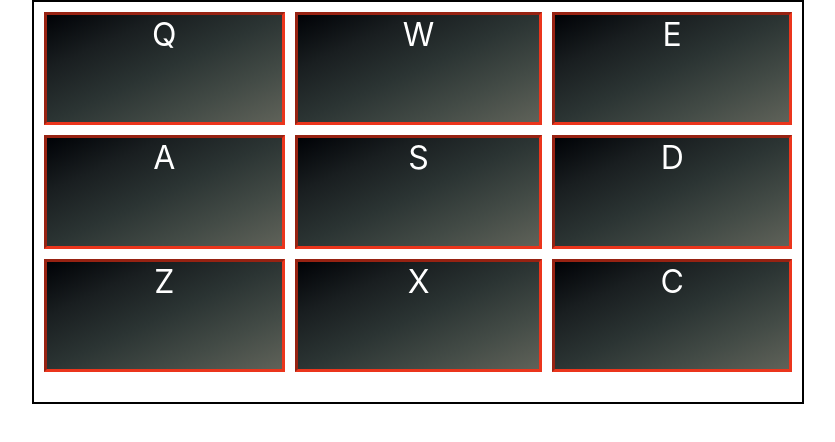
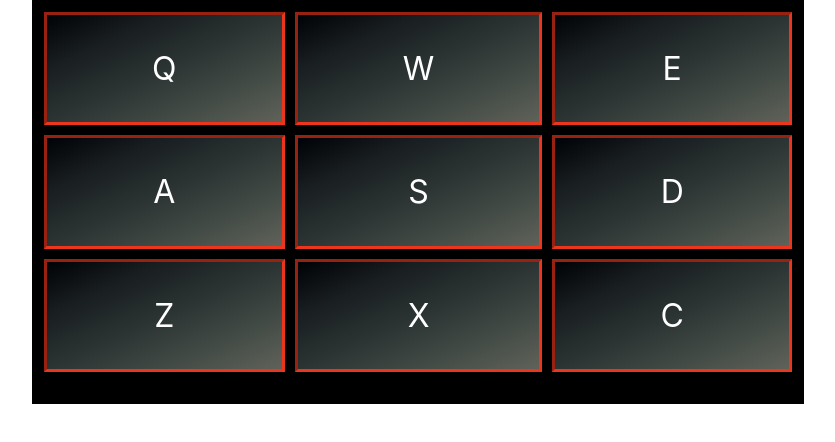
Before and after one commit to ninebarb4/drum-machine, a React (Create React App) app: page / in a window 1280 px wide. Shown: the top 442 px of the page, without its empty margins (222-1057 px from the left). Built offline with nearby package versions, Linux system fonts and the light colour scheme.

Commit message:
center all pad chars with flexbox

```diff
--- a/src/appWrapper.css
+++ b/src/appWrapper.css
@@ -3,4 +3,5 @@
     border: solid 2px black;
     height: 50vh;
     max-width: 60%;
+    background: black;
 }
--- a/src/drumPad.css
+++ b/src/drumPad.css
@@ -7,6 +7,9 @@
 }
 
 .drum-pad {
+    display: flex;
+    justify-content: center;
+    align-items: center;
     border: 3px inset #eb351c;
     text-align: center;
     font-size: 2rem;
```
